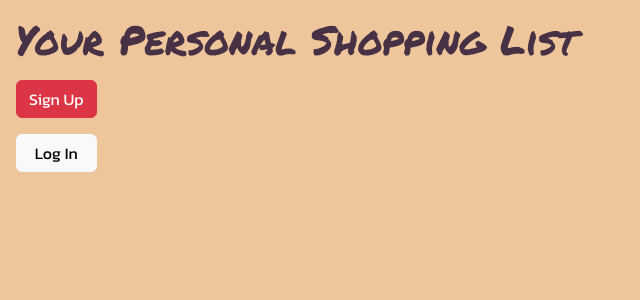
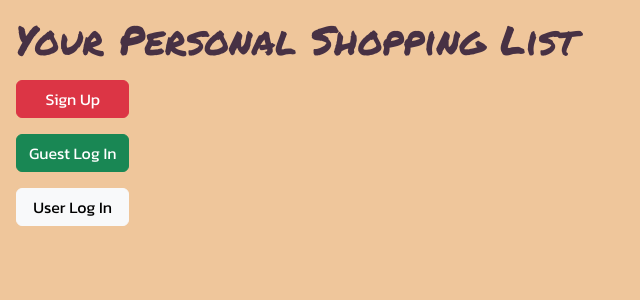
Before and after one commit to yablony/shopping_list_app, a Flask app: page /shopping_list/ in a window 1280 px wide. Shown: the top 300 px of the page, without its empty margins (0-640 px from the left). Run offline with Flask 3, Linux system fonts and the light colour scheme; data that the repository does not hold is empty; some libraries are stand-ins or nearby versions.

Commit message:
Added a guest login to the app

```diff
--- a/app.py
+++ b/app.py
@@ -1,6 +1,8 @@
 import os
 
 from flask import Flask, redirect
+from dotenv import load_dotenv
+load_dotenv()
 from routes.users_routes import users_routes
 from routes.recipes_routes import recipes_routes
 from routes.sessions_routes import sessions_routes
--- a/db/schema.sql
+++ b/db/schema.sql
@@ -7,6 +7,9 @@ CREATE TABLE users(
     email TEXT,
     password_digest TEXT
 );
+
+INSERT INTO users(name, email, password_digest)
+VALUES('guest', 'guest', 'guest');
 
 CREATE TABLE shopping_list (
     id SERIAL PRIMARY KEY,
--- a/requirements.txt
+++ b/requirements.txt
@@ -3,3 +3,4 @@
 bcrypt
 requests
 gunicorn
+python-dotenv
--- a/routes/sessions_routes.py
+++ b/routes/sessions_routes.py
@@ -1,8 +1,9 @@
 from flask import Blueprint
-from controllers.sessions_controllers import new_session, check_user, delete
+from controllers.sessions_controllers import new_session, check_user, delete, guest_login
 
 sessions_routes = Blueprint('sessions_routes', __name__)
 
 sessions_routes.route('/new')(new_session)
 sessions_routes.route('', methods=['POST'])(check_user)
 sessions_routes.route('/delete', methods=['POST'])(delete)
+sessions_routes.route('/guest')(guest_login)
--- a/static/css/style.css
+++ b/static/css/style.css
@@ -123,6 +123,11 @@ header {
     color: inherit;
 }
 
+.guest_log_in {
+    text-decoration: none;
+    color: inherit;
+}
+
 
 /* shopping_list/edit.html */
 .update_item {
--- a/templates/shopping_list/index.html
+++ b/templates/shopping_list/index.html
@@ -62,8 +62,12 @@
             <a class="sign_up" href="/users/new">Sign Up</a>
         </button>
 
+        <button class="btn btn-success">
+            <a class="guest_log_in" href="/sessions/guest">Guest Log In</a>
+        </button>
+
         <button class="btn btn-light">
-            <a class="log_in" href="/sessions/new">Log In</a>
+            <a class="log_in" href="/sessions/new">User Log In</a>
         </button>
     </section>
 {% endif %}
```
Also changed, not shown: controllers/sessions_controllers.py (+11 -0 lines), 1 other file.
